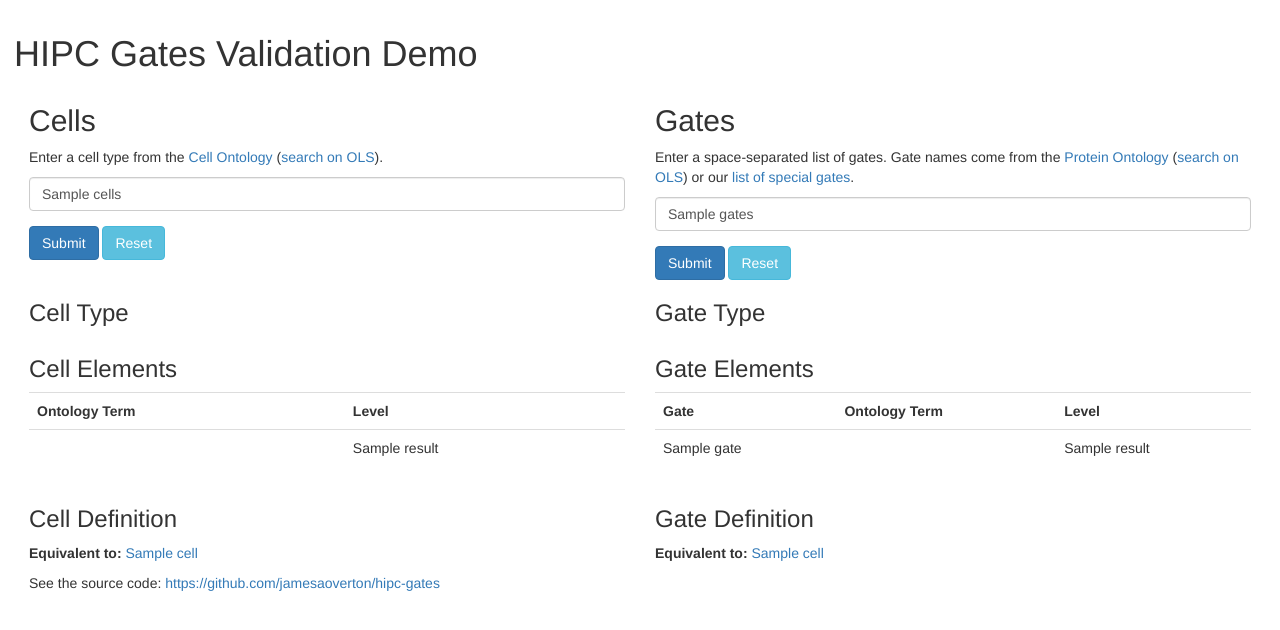
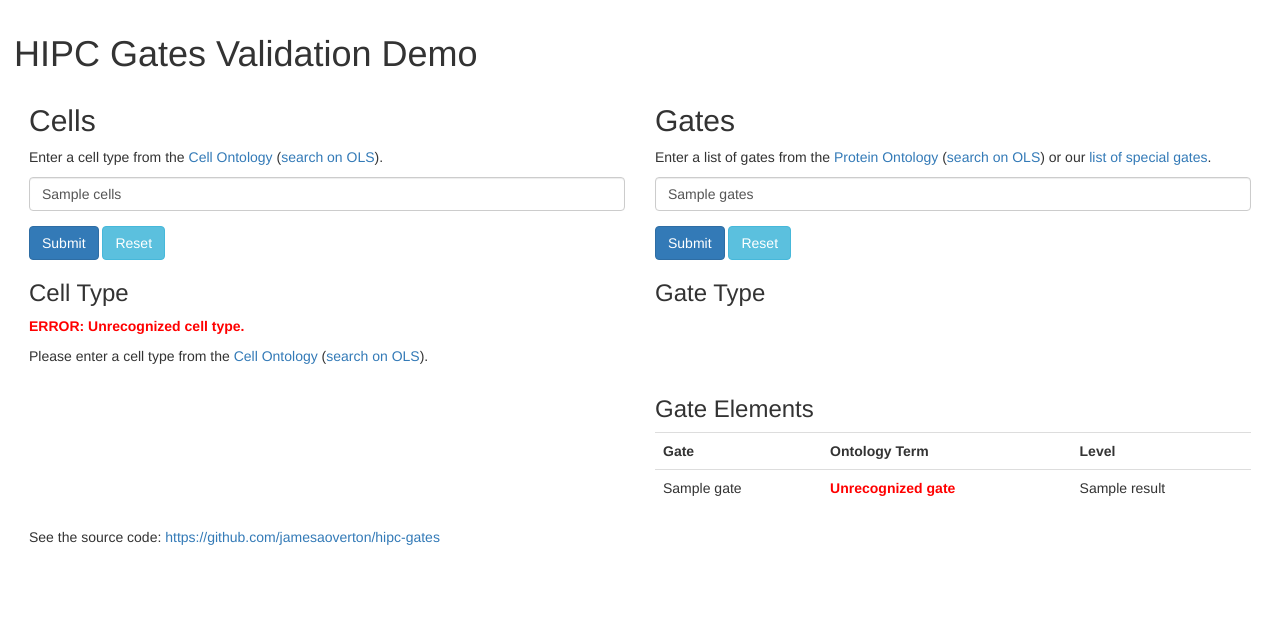
Before and after one commit to jamesaoverton/cell-name-and-marker-validator, a Flask app: template src/templates/index.html in a window 1280 px wide. Shown: the top 630 px of the page. Run offline with Flask 2, Linux system fonts and the light colour scheme; the template is opened without the code that fills it: most values are stand-ins (such as "Sample title", 1, 10 or a date in 2020); parts of the project's set-up code (start-up, migrations or seed data) failed here and were passed over; some libraries are stand-ins or nearby versions.

Commit message:
Improve errors, splits, level synonyms

```diff
--- a/src/server.py
+++ b/src/server.py
@@ -4,9 +4,12 @@
 
 import csv, re
 import xml.etree.ElementTree as ET
+from collections import OrderedDict
 from flask import Flask, request, render_template, redirect, url_for
 app = Flask(__name__)
 
+symbols = {}
+suffixes = OrderedDict()
 synonym_iris = {}
 
 iri_labels = {
@@ -81,7 +84,10 @@
     if iri in iri_labels:
       cell_iri = iri
 
-  cell = {'recognized': False}
+  cell = {
+    'recognized': False,
+    'conflicts': False
+  }
   if cell_iri in iri_gates:
     cell['recognized'] = True
     cell['iri'] = cell_iri
@@ -97,19 +103,38 @@
         gate['level_name'] = level_names[iri_levels[gate['level']]]
       cell_results.append(gate)
 
-  gate_strings = gates_field.split()
+  gate_strings = re.findall('\w+[\+\~\-]*', gates_field)
+  gate_errors = False
   for gate_string in gate_strings:
+    for suffix in suffixes.keys():
+      if gate_string.endswith(suffix):
+        gate_string = re.sub('\s*' + re.escape(suffix) + '$', symbols[suffixes[suffix]], gate_string)
+        continue
+
     kind_name = gate_string.rstrip('+-~')
     level_name = re.search('[\-\+\~]*$', gate_string).group(0)
-    kind = synonym_iris[kind_name]
-    level = level_iris[level_name]
-    gate = decorate_gate(kind, level)
+    kind = None
+    if kind_name in synonym_iris:
+      kind = synonym_iris[kind_name]
+    level = None
+    if level_name == '':
+      level_name = '+'
+    if level_name in level_iris:
+      level = level_iris[level_name]
+    gate = {}
+
+    if kind:
+      gate = decorate_gate(kind, level)
+    else:
+      gate_errors = True
     gate['gate'] = gate_string
     gate['kind_name'] = kind_name
     gate['level_name'] = level_names[level_name]
+
     for cell_result in cell_results:
       if kind == cell_result['kind']:
         gate['conflict'] = True
+        cell['conflicts'] = True
     gate_results.append(gate)
 
   return render_template('/index.html',
@@ -117,9 +142,19 @@
       gates=gates_field,
       cell=cell,
       cell_results=cell_results,
-      gate_results=gate_results)
+      gate_results=gate_results,
+      gate_errors=gate_errors)
 
 if __name__ == '__main__':
+  with open('build/value-scale.tsv') as f:
+    rows = csv.DictReader(f, delimiter='\t')
+    for row in rows:
+      symbols[row['Name']] = row['Symbol']
+      suffixes[row['Name']] = row['Name']
+      for synonym in row['Synonyms'].split(','):
+        synonym = synonym.strip()
+        if synonym != '':
+          suffixes[synonym] = row['Name']
 
   # Read special gates
   with open('build/special-gates.tsv') as f:
--- a/src/templates/index.html
+++ b/src/templates/index.html
@@ -13,7 +13,7 @@
 form {
   padding-bottom: 1em;
 }
-.conflict {
+.conflict, .error {
   font-weight: bold;
   color: red;
 }
@@ -42,8 +42,8 @@
           <div class="col-md-6">
             <h2>Gates</h2>
             <p>
-            Enter a space-separated list of gates.
-            Gate names come from the <a href="https://pir.georgetown.edu/pro/">Protein Ontology</a>
+            Enter a list of gates
+            from the <a href="https://pir.georgetown.edu/pro/">Protein Ontology</a>
             (<a href="https://www.ebi.ac.uk/ols/ontologies/pr">search on OLS</a>)
             or our <a href="https://docs.google.com/spreadsheets/d/1jCieXeH_T83d0K3n_3W8QFiCrN4AASw5FlP0nezPhOI/edit?usp=sharing">list of special gates</a>.
             </p>
@@ -62,10 +62,25 @@
           <h3>Cell Type</h3>
           {% if cell.recognized %}
           <p><a href="{{ cell.iri }}">{{ cell.label }}</a></p>
+          {% else %}
+          <p><strong class="error">ERROR: Unrecognized cell type.</strong></p>
+          <p>
+          Please enter a cell type from the <a href="http://obofoundry.org/ontology/cl.html">Cell Ontology</a>
+          (<a href="https://www.ebi.ac.uk/ols/ontologies/cl">search on OLS</a>).
+          </p>
           {% endif %}
         </div>
         <div class="col-md-6">
           <h3>Gate Type</h3>
+          {% if gate_errors %}
+            <p><strong class="error">ERROR: Unrecognized gate type.</strong></p>
+            <p>
+              Please enter a list of gates
+              from the <a href="https://pir.georgetown.edu/pro/">Protein Ontology</a>
+              (<a href="https://www.ebi.ac.uk/ols/ontologies/pr">search on OLS</a>)
+              or our <a href="https://docs.google.com/spreadsheets/d/1jCieXeH_T83d0K3n_3W8QFiCrN4AASw5FlP0nezPhOI/edit?usp=sharing">list of special gates</a>.
+            </p>
+          {% else %}
             <p>
             {% for result in gate_results %}
             {% if result.kind_recognized %}
@@ -73,12 +88,14 @@
             {% endif %}
             {% endfor %}
             </p>
+          {% endif %}
         </div>
       </div>
 
       <!-- Tables -->
       <div class="row">
         <div class="col-md-6">
+          {% if cell.recognized %}
           <h3>Cell Elements</h3>
           <table class="table">
             <tr>
@@ -96,7 +113,9 @@
             </tr>
             {% endfor %}
           </table>
+          {% endif %}
         </div>
+
         <div class="col-md-6">
           <h3>Gate Elements</h3>
           <table class="table">
@@ -111,6 +130,8 @@
               <td>
                 {% if result.kind_recognized %}
                 <a href="{{ result.kind }}">{{ result.kind_label }}</a>
+                {% else %}
+                <strong class="error">Unrecognized gate</strong>
                 {% endif %}
               </td>
               <td>{{ result.level_name }}</td>
@@ -123,6 +144,7 @@
       <!-- Definitions -->
       <div class="row">
         <div class="col-md-6">
+          {% if cell.recognized %}
           <h3>Cell Definition</h3>
           <p>
           <strong>Equivalent to:</strong>
@@ -138,8 +160,11 @@
           {% endif %}
           </p>
           {% endfor %}
+          {% endif %}
         </div>
+
         <div class="col-md-6">
+          {% if cell.recognized and not gate_errors %}
           <h3>Gate Definition</h3>
           <p>
           <strong>Equivalent to:</strong>
@@ -152,9 +177,10 @@
           <a href="{{ result.level }}">{{ result.level_label }}</a>
           some
           <a href="{{ result.kind }}">{{ result.kind_label }}</a>
+          </p>
           {% endif %}
-          </p>
           {% endfor %}
+          {% endif %}
         </div>
       </div>
 
```
Lines whose indentation alone changed are shown as unchanged.
